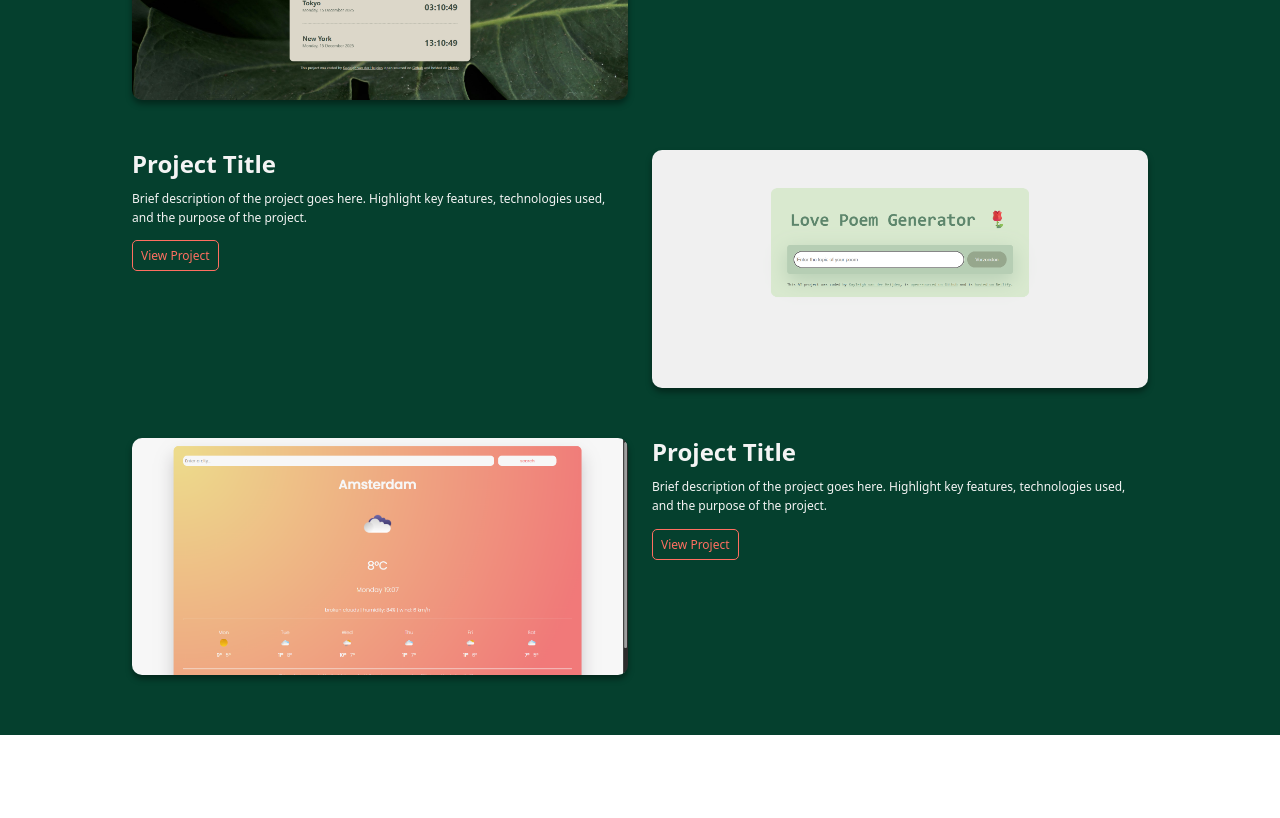
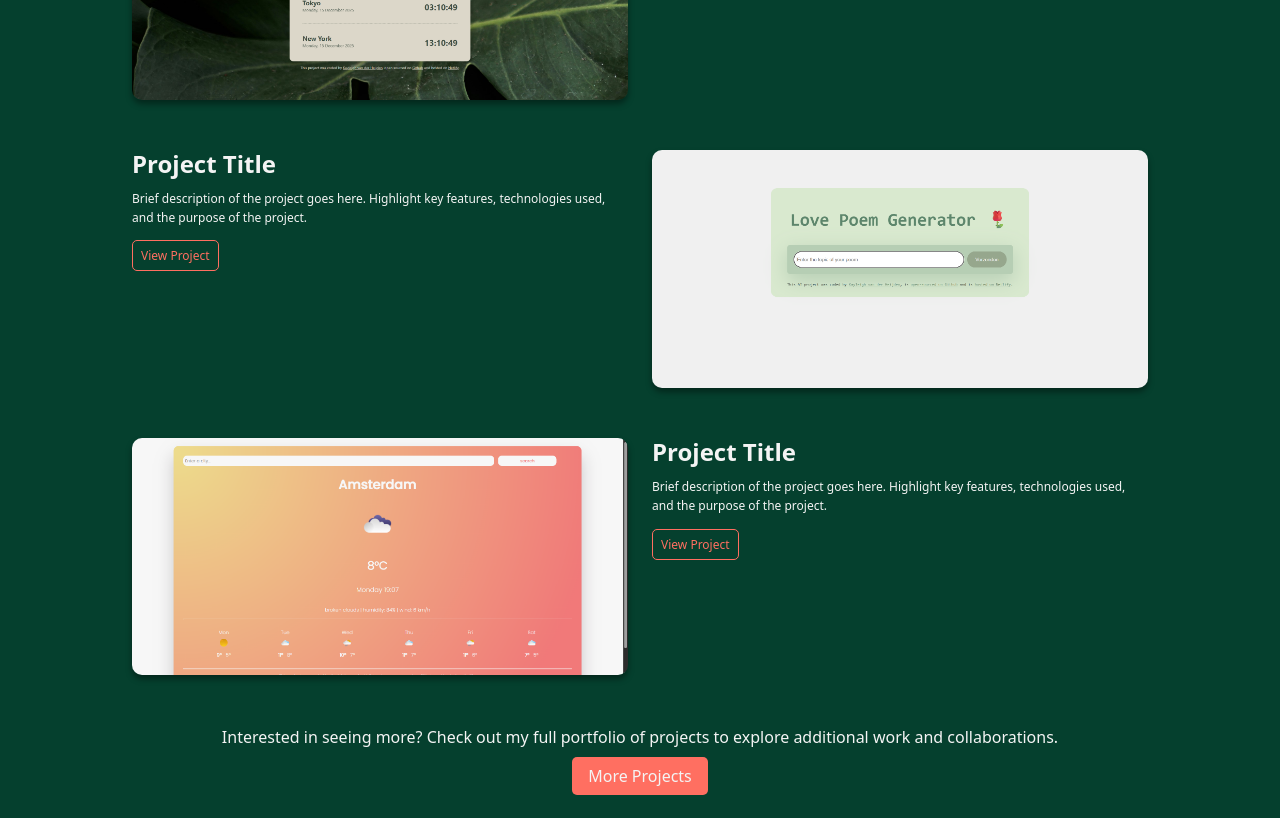
Before and after one commit to KayleighvdH/shecodes-portfolio-project, a plain HTML site: page index.html in a window 1280 px wide. Shown: the part 822-1640 px from the top of the page. Before the commit the page ends 1557 px from the top, so only its background shows below. Drawn offline with nearby package versions, Linux system fonts and the light colour scheme.

Commit message:
Added link to all projects

```diff
--- a/index.html
+++ b/index.html
@@ -128,6 +128,13 @@
 					</div>
 				</div>
 			</div>
+			<div class="more-projects-section">
+				<p class="more-projects-text">
+					Interested in seeing more? Check out my full portfolio of projects to
+					explore additional work and collaborations.
+				</p>
+				<a href="/projects.html" class="more-projects-btn">More Projects</a>
+			</div>
 		</div>
 
 		<!-- Import Bootstrap JS -->
--- a/src/css/style.css
+++ b/src/css/style.css
@@ -45,7 +45,8 @@ body {
 	cursor: pointer;
 	font-size: 18px;
 	padding: 10px 20px;
-	transition: background-color 0.3s ease;
+	text-decoration: none;
+	transition: background-color 0.3s ease-in-out;
 }
 .about-btn:hover {
 	background-color: #e65b50;
@@ -101,10 +102,37 @@ body {
 	text-decoration: none;
 	transition: background-color 0.3s ease;
 }
+.project-btn:hover {
+	background-color: var(--secondary-color);
+	color: var(--accent-color);
+	cursor: pointer;
+}
 .project-divide-hr {
 	border: 1px dashed var(--accent-color);
 	margin: 20px 0;
 	opacity: 0.1;
+}
+.more-projects-section {
+	text-align: center;
+	margin-top: 30px;
+}
+.more-projects-text {
+	color: var(--accent-color);
+	font-size: 16px;
+	margin-bottom: 15px;
+}
+.more-projects-btn {
+	background-color: var(--secondary-color);
+	border: none;
+	border-radius: 5px;
+	color: var(--accent-color);
+	font-size: 16px;
+	padding: 8px 16px;
+	text-decoration: none;
+	transition: background-color 0.3s ease-in-out;
+}
+.more-projects-btn:hover {
+	background-color: #e65b50;
 }
 
 @media (max-width: 900px) {
```
